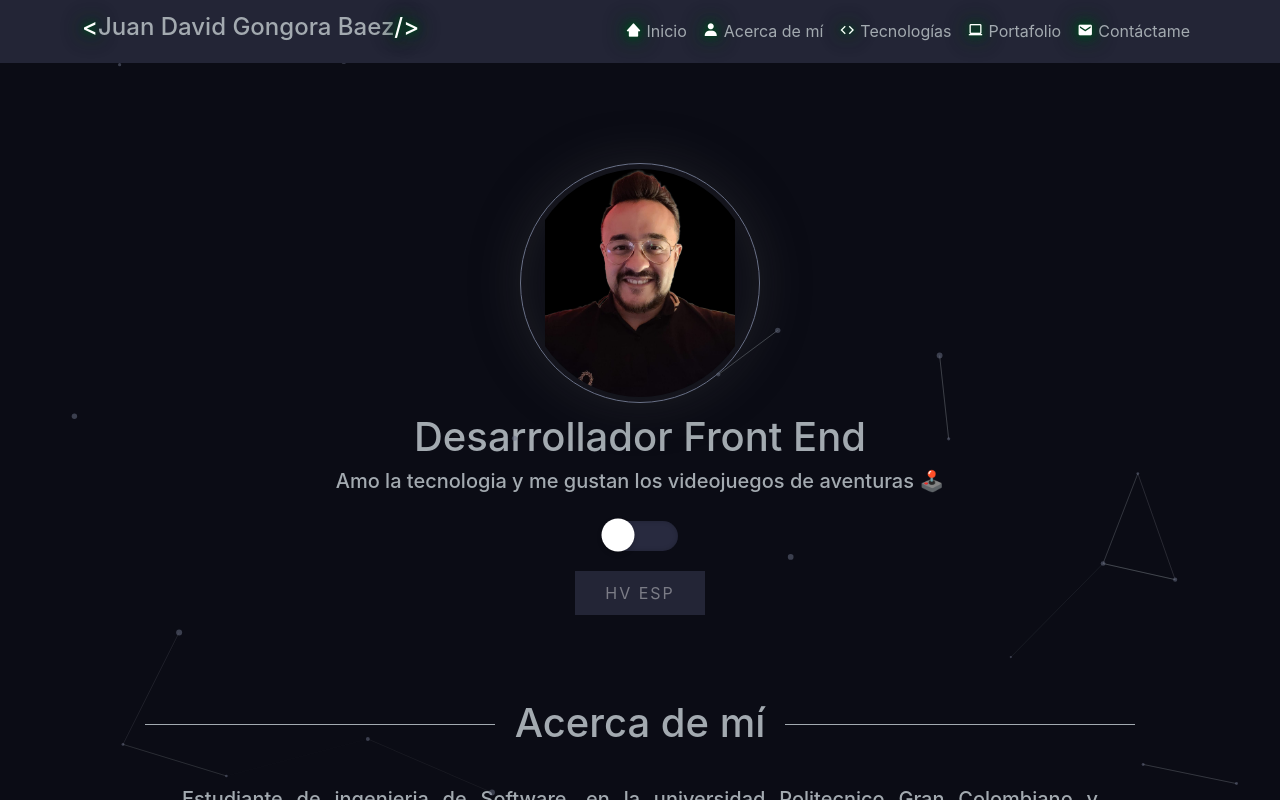
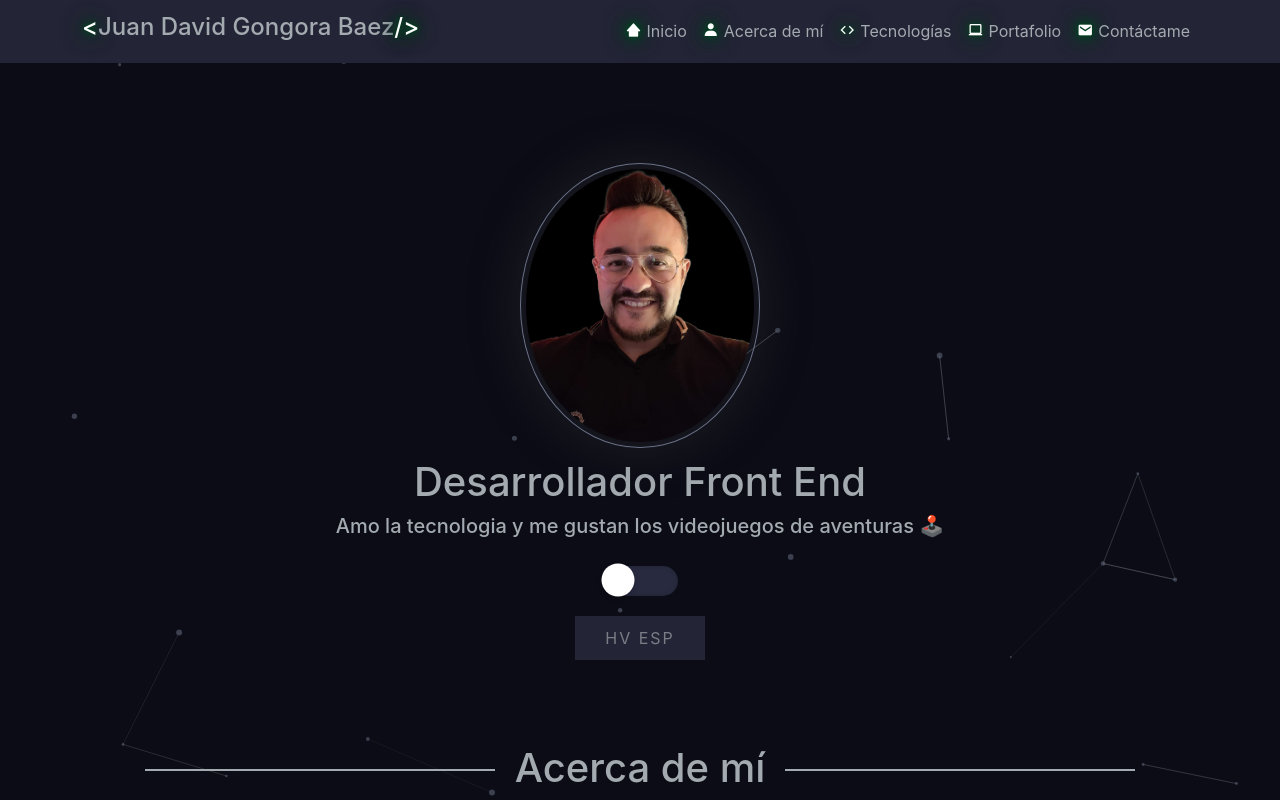
Before and after one commit to JuanDavidGongora/portafoliojuandavid, a React (Vite) app: page / in a window 1280 px wide. Shown: the top 800 px of the page. Built offline with nearby package versions, Linux system fonts and the light colour scheme.

Commit message:
Update App.css

```diff
--- a/src/App.css
+++ b/src/App.css
@@ -109,7 +109,7 @@ a{
   position: relative;
   z-index: 99;
   width: 240px;
-  height: 240px;
+
   border-radius: 50%;
   object-fit: contain;
   padding: 5px;
```
